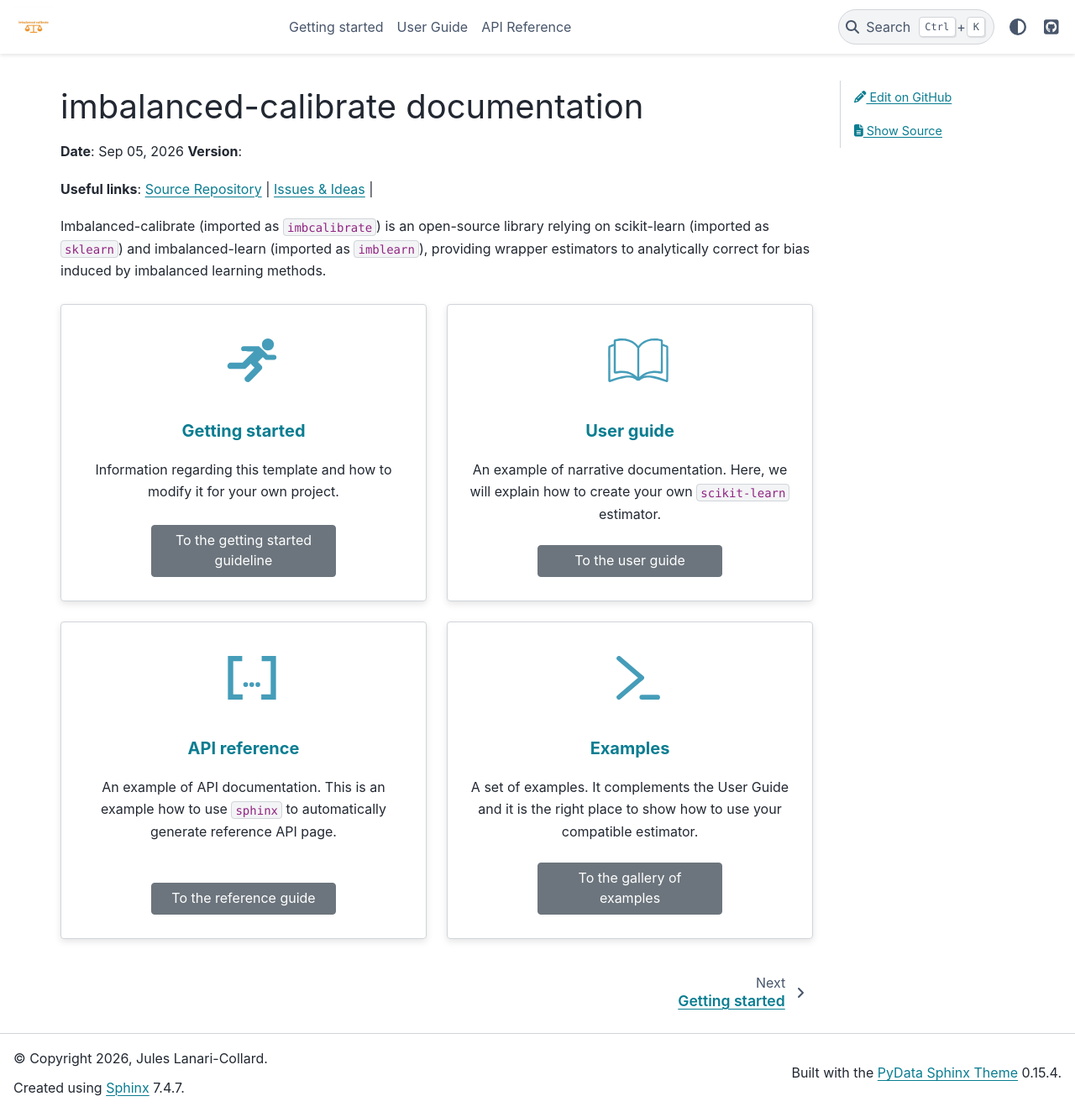
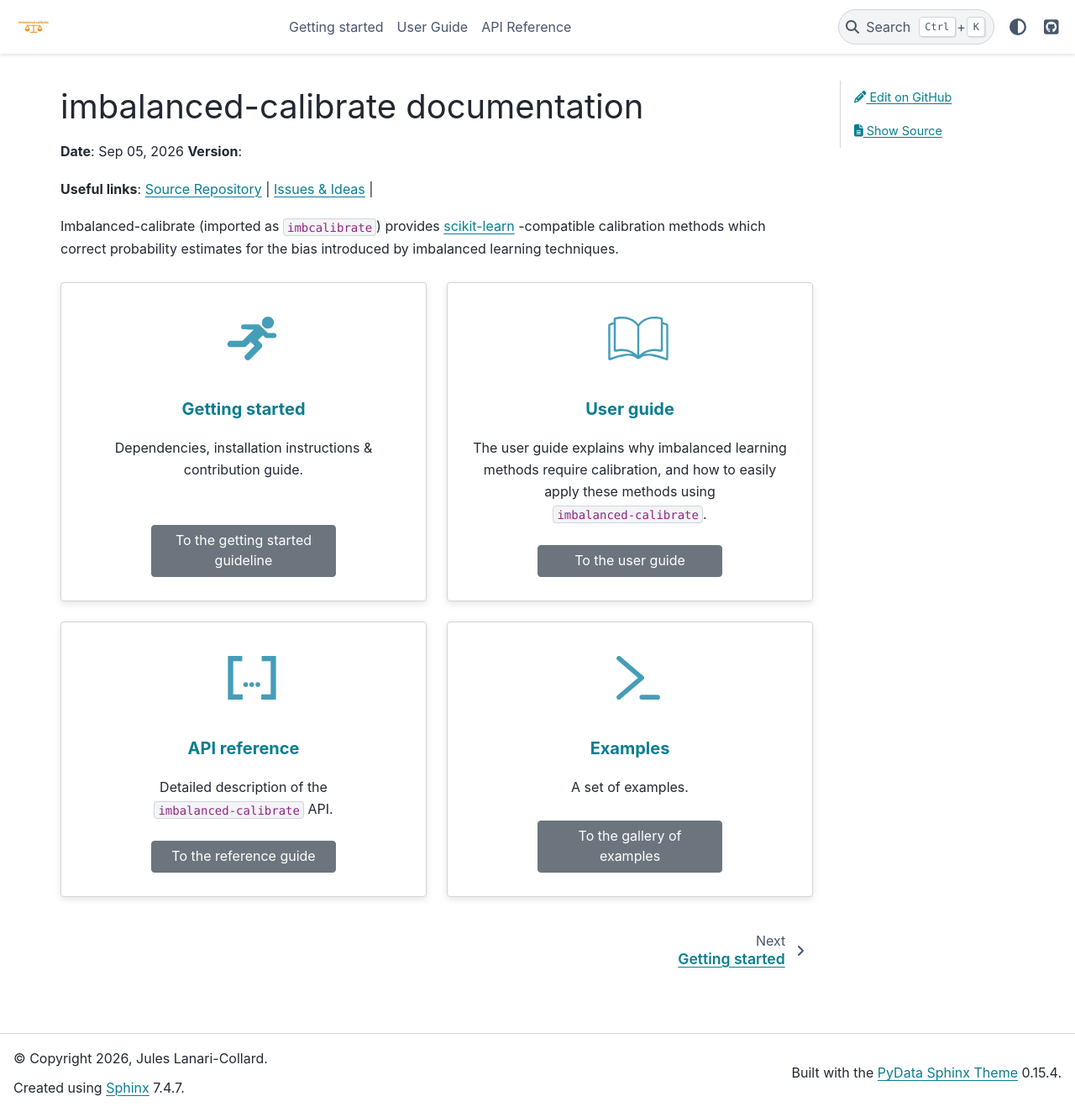
Before and after one commit to jules-collard/imbalanced-calibrate, a Sphinx documentation site: the page built from doc/index.rst, in a window 1280 px wide and 1324 px high. Shown: the whole window at 84% size. Built offline with Sphinx 7.4.7 and the PyData theme 0.15.4, drawn with Linux system fonts in a browser that asks for light colours; pages that are not in the unit, such as notebooks, are missing from menus.

Commit message:
Update docs

```diff
--- a/doc/index.rst
+++ b/doc/index.rst
@@ -10,8 +10,10 @@ imbalanced-calibrate documentation
 `Source Repository <https://github.com/jules-collard/imbalanced-calibrate>`__ |
 `Issues & Ideas <https://github.com/jules-collard/imbalanced-calibrate/issues>`__ |
 
-Imbalanced-calibrate (imported as `imbcalibrate`) is an open-source library relying on scikit-learn (imported as `sklearn`) and imbalanced-learn (imported as `imblearn`), providing wrapper estimators to analytically correct for bias induced by imbalanced learning methods.
+Imbalanced-calibrate (imported as `imbcalibrate`) provides `scikit-learn`_ -compatible calibration methods
+which correct probability estimates for the bias introduced by imbalanced learning techniques.
 
+.. _scikit-learn: https://scikit-learn.org/stable/
 
 .. grid:: 1 2 2 2
     :gutter: 4
@@ -23,7 +25,7 @@ Imbalanced-calibrate (imported as `imbcalibrate`) is an open-source library rely
         :class-card: intro-card
         :shadow: md
 
-        Information regarding this template and how to modify it for your own project.
+        Dependencies, installation instructions & contribution guide.
 
         +++
 
@@ -40,8 +42,8 @@ Imbalanced-calibrate (imported as `imbcalibrate`) is an open-source library rely
         :class-card: intro-card
         :shadow: md
 
-        An example of narrative documentation. Here, we will explain how to create your
-        own `scikit-learn` estimator.
+        The user guide explains why imbalanced learning methods require calibration, and how to
+        easily apply these methods using `imbalanced-calibrate`.
 
         +++
 
@@ -58,8 +60,7 @@ Imbalanced-calibrate (imported as `imbcalibrate`) is an open-source library rely
         :class-card: intro-card
         :shadow: md
 
-        An example of API documentation. This is an example how to use `sphinx` to
-        automatically generate reference API page.
+        Detailed description of the `imbalanced-calibrate` API.
 
         +++
 
@@ -76,8 +77,7 @@ Imbalanced-calibrate (imported as `imbcalibrate`) is an open-source library rely
         :class-card: intro-card
         :shadow: md
 
-        A set of examples. It complements the User Guide and it is the right place to
-        show how to use your compatible estimator.
+        A set of examples.
 
         +++
 
--- a/doc/quick_start.rst
+++ b/doc/quick_start.rst
@@ -40,5 +40,9 @@ Contribute
 ==========
 
 You can contribute to this package through a Pull Request on `GitHub`_, subject to appropriate unit testing and review.
+If you have any feature requests or suggestions, or encounter any errors or unexpected behaviour, please raise them either
+in `issues`_ or `discussions`_ . If you use this package in your work, please do let me know!
 
 .. _GitHub: https://github.com/jules-collard/imbalanced-calibrate
+.. _issues: https://github.com/jules-collard/imbalanced-calibrate/issues
+.. _discussions: https://github.com/jules-collard/imbalanced-calibrate
```
Also changed, not shown: README.md (+6 -0 lines), doc/user_guide.rst (+13 -2 lines), 1 other file.
